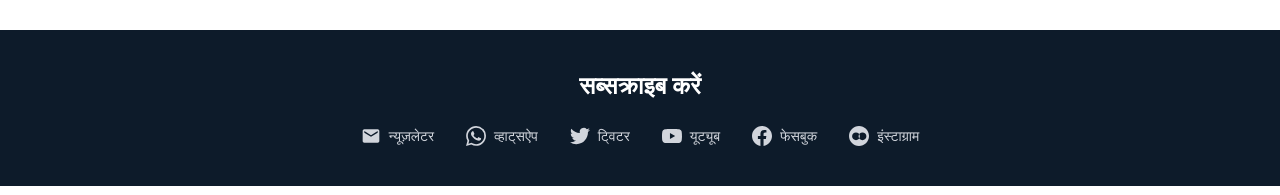
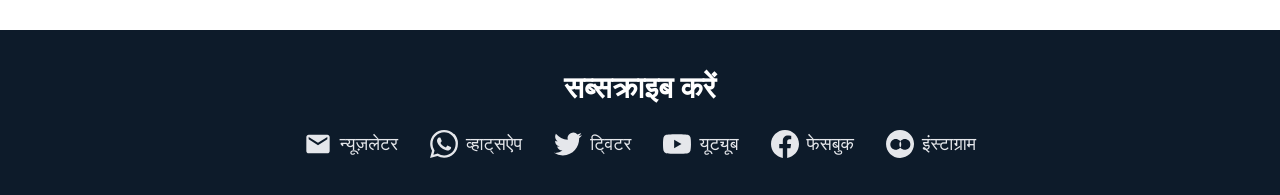
Before and after one commit to Divmak11/taskforce_complaint_form, a Next.js app: page / in a window 1280 px wide. Shown: the part 1472-1667 px from the top of the page. Built offline with nearby package versions, Linux system fonts and the light colour scheme; a web font is replaced by a local one.

Commit message:
Enlarged Icons in Footer

```diff
--- a/components/Footer.tsx
+++ b/components/Footer.tsx
@@ -33,54 +33,54 @@ export default function Footer() {
       <div className="container mx-auto px-4">
         {/* Subscribe to heading */}
         <div className="text-center mb-5 md:mb-6">
-          <h3 className="text-xl md:text-2xl font-semibold">{currentContent.subscribe}</h3>
+          <h3 className="text-2xl md:text-3xl font-semibold">{currentContent.subscribe}</h3>
         </div>
 
         {/* Social links (icon + label, no boxes) */}
         <div className="flex flex-wrap justify-center items-center gap-6 md:gap-8">
           {/* Newsletter */}
-          <a href="#" aria-label="Newsletter" className="flex items-center gap-2 text-sm text-gray-300 hover:text-white">
-            <svg className="w-5 h-5" fill="currentColor" viewBox="0 0 24 24">
+          <a href="#" aria-label="Newsletter" className="flex items-center gap-2 text-base md:text-lg text-gray-200 hover:text-white font-medium">
+            <svg className="w-6 h-6 md:w-7 md:h-7" fill="currentColor" viewBox="0 0 24 24">
               <path d="M20 4H4c-1.1 0-1.99.9-1.99 2L2 18c0 1.1.9 2 2 2h16c1.1 0 2-.9 2-2V6c0-1.1-.9-2-2-2zm0 4l-8 5-8-5V6l8 5 8-5v2z"/>
             </svg>
             <span>{currentContent.newsletter}</span>
           </a>
 
           {/* WhatsApp */}
-          <a href="#" aria-label="WhatsApp" className="flex items-center gap-2 text-sm text-gray-300 hover:text-white">
-            <svg className="w-5 h-5" fill="currentColor" viewBox="0 0 24 24">
+          <a href="#" aria-label="WhatsApp" className="flex items-center gap-2 text-base md:text-lg text-gray-200 hover:text-white font-medium">
+            <svg className="w-6 h-6 md:w-7 md:h-7" fill="currentColor" viewBox="0 0 24 24">
               <path d="M17.472 14.382c-.297-.149-1.758-.867-2.03-.967-.273-.099-.471-.148-.67.15-.197.297-.767.966-.94 1.164-.173.199-.347.223-.644.075-.297-.15-1.255-.463-2.39-1.475-.883-.788-1.48-1.761-1.653-2.059-.173-.297-.018-.458.13-.606.134-.133.298-.347.446-.52.149-.174.198-.298.298-.497.099-.198.05-.371-.025-.52-.075-.149-.669-1.612-.916-2.207-.242-.579-.487-.5-.669-.51-.173-.008-.371-.01-.57-.01-.198 0-.52.074-.792.372-.272.297-1.04 1.016-1.04 2.479 0 1.462 1.065 2.875 1.213 3.074.149.198 2.096 3.2 5.077 4.487.709.306 1.262.489 1.694.625.712.227 1.36.195 1.871.118.571-.085 1.758-.719 2.006-1.413.248-.694.248-1.289.173-1.413-.074-.124-.272-.198-.57-.347m-5.421 7.403h-.004a9.87 9.87 0 01-5.031-1.378l-.361-.214-3.741.982.998-3.648-.235-.374a9.86 9.86 0 01-1.51-5.26c.001-5.45 4.436-9.884 9.888-9.884 2.64 0 5.122 1.03 6.988 2.898a9.825 9.825 0 012.893 6.994c-.003 5.45-4.437 9.884-9.885 9.884m8.413-18.297A11.815 11.815 0 0012.05 0C5.495 0 .16 5.335.157 11.892c0 2.096.547 4.142 1.588 5.945L.057 24l6.305-1.654a11.882 11.882 0 005.683 1.448h.005c6.554 0 11.89-5.335 11.893-11.893A11.821 11.821 0 0020.893 3.488"/>
             </svg>
             <span>{currentContent.whatsapp}</span>
           </a>
 
           {/* Twitter */}
-          <a href="#" aria-label="Twitter" className="flex items-center gap-2 text-sm text-gray-300 hover:text-white">
-            <svg className="w-5 h-5" fill="currentColor" viewBox="0 0 24 24">
+          <a href="#" aria-label="Twitter" className="flex items-center gap-2 text-base md:text-lg text-gray-200 hover:text-white font-medium">
+            <svg className="w-6 h-6 md:w-7 md:h-7" fill="currentColor" viewBox="0 0 24 24">
               <path d="M23.953 4.57a10 10 0 01-2.825.775 4.958 4.958 0 002.163-2.723c-.951.555-2.005.959-3.127 1.184a4.92 4.92 0 00-8.384 4.482C7.69 8.095 4.067 6.13 1.64 3.162a4.822 4.822 0 00-.666 2.475c0 1.71.87 3.213 2.188 4.096a4.904 4.904 0 01-2.228-.616v.06a4.923 4.923 0 003.946 4.827 4.996 4.996 0 01-2.212.085 4.936 4.936 0 004.604 3.417 9.867 9.867 0 01-6.102 2.105c-.39 0-.779-.023-1.17-.067a13.995 13.995 0 007.557 2.209c9.053 0 13.998-7.496 13.998-13.985 0-.21 0-.42-.015-.63A9.935 9.935 0 0024 4.59z"/>
             </svg>
             <span>{currentContent.twitter}</span>
           </a>
 
           {/* YouTube */}
-          <a href="#" aria-label="YouTube" className="flex items-center gap-2 text-sm text-gray-300 hover:text-white">
-            <svg className="w-5 h-5" fill="currentColor" viewBox="0 0 24 24">
+          <a href="#" aria-label="YouTube" className="flex items-center gap-2 text-base md:text-lg text-gray-200 hover:text-white font-medium">
+            <svg className="w-6 h-6 md:w-7 md:h-7" fill="currentColor" viewBox="0 0 24 24">
               <path d="M23.498 6.186a3.016 3.016 0 0 0-2.122-2.136C19.505 3.545 12 3.545 12 3.545s-7.505 0-9.377.505A3.017 3.017 0 0 0 .502 6.186C0 8.07 0 12 0 12s0 3.93.502 5.814a3.016 3.016 0 0 0 2.122 2.136c1.871.505 9.376.505 9.376.505s7.505 0 9.377-.505a3.015 3.015 0 0 0 2.122-2.136C24 15.93 24 12 24 12s0-3.93-.502-5.814zM9.545 15.568V8.432L15.818 12l-6.273 3.568z"/>
             </svg>
             <span>{currentContent.youtube}</span>
           </a>
 
           {/* Facebook */}
-          <a href="#" aria-label="Facebook" className="flex items-center gap-2 text-sm text-gray-300 hover:text-white">
-            <svg className="w-5 h-5" fill="currentColor" viewBox="0 0 24 24">
+          <a href="#" aria-label="Facebook" className="flex items-center gap-2 text-base md:text-lg text-gray-200 hover:text-white font-medium">
+            <svg className="w-6 h-6 md:w-7 md:h-7" fill="currentColor" viewBox="0 0 24 24">
               <path d="M24 12.073c0-6.627-5.373-12-12-12s-12 5.373-12 12c0 5.99 4.388 10.954 10.125 11.854v-8.385H7.078v-3.47h3.047V9.43c0-3.007 1.792-4.669 4.533-4.669 1.312 0 2.686.235 2.686.235v2.953H15.83c-1.491 0-1.956.925-1.956 1.874v2.25h3.328l-.532 3.47h-2.796v8.385C19.612 23.027 24 18.062 24 12.073z"/>
             </svg>
             <span>{currentContent.facebook}</span>
           </a>
 
           {/* Instagram */}
-          <a href="#" aria-label="Instagram" className="flex items-center gap-2 text-sm text-gray-300 hover:text-white">
-            <svg className="w-5 h-5" fill="currentColor" viewBox="0 0 24 24">
+          <a href="#" aria-label="Instagram" className="flex items-center gap-2 text-base md:text-lg text-gray-200 hover:text-white font-medium">
+            <svg className="w-6 h-6 md:w-7 md:h-7" fill="currentColor" viewBox="0 0 24 24">
               <path d="M12.017 0C5.396 0 .029 5.367.029 11.987c0 6.62 5.367 11.987 11.988 11.987 6.62 0 11.987-5.367 11.987-11.987C24.014 5.367 18.637.001 12.017.001zM8.449 16.988c-1.297 0-2.448-.49-3.323-1.297C4.198 14.895 3.708 13.744 3.708 12.447s.49-2.448 1.297-3.323C5.902 8.247 7.053 7.757 8.35 7.757s2.448.49 3.323 1.297c.897.897 1.387 2.048 1.387 3.345s-.49 2.448-1.387 3.345c-.875.807-2.026 1.297-3.323 1.297zm7.718 0c-1.297 0-2.448-.49-3.323-1.297-.897-.897-1.387-2.048-1.387-3.345s.49-2.448 1.387-3.345c.875-.807 2.026-1.297 3.323-1.297s2.448.49 3.323 1.297c.897.897 1.387 2.048 1.387 3.345s-.49 2.448-1.387 3.345c-.875.807-2.026 1.297-3.323 1.297z"/>
             </svg>
             <span>{currentContent.instagram}</span>
```
